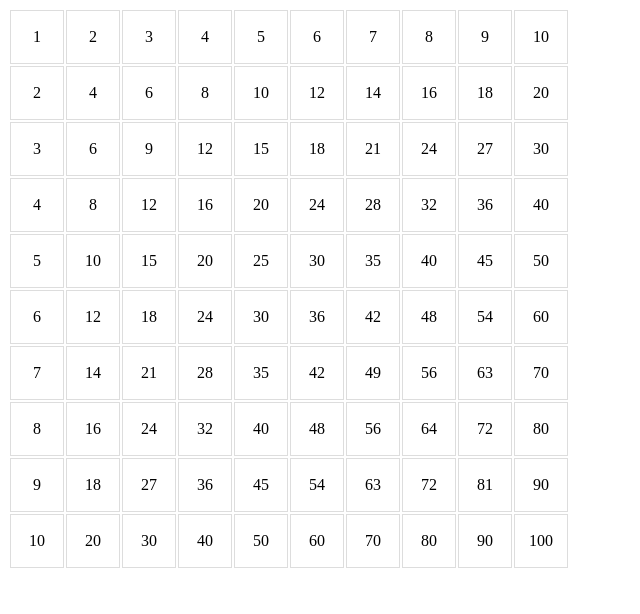
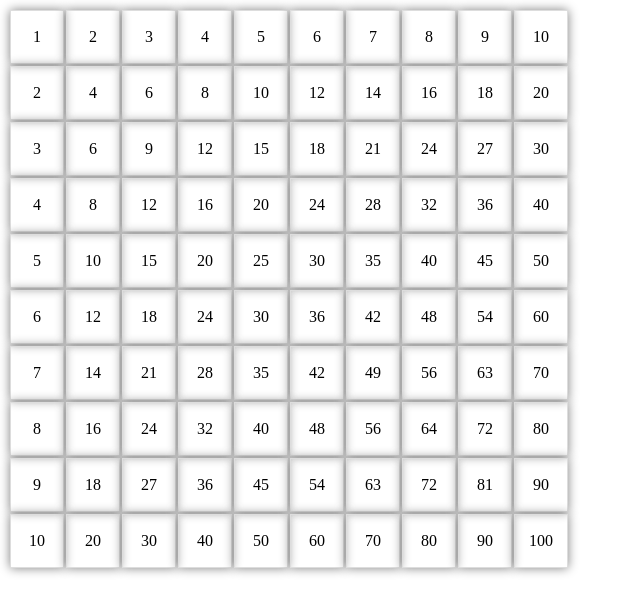
Before and after one commit to a-minor-threat/angular-mt, a plain HTML site: page index.html in a window 1280 px wide. Shown: the whole page, without its empty margins (0-640 px from the left). Drawn offline with nearby package versions, Linux system fonts and the light colour scheme.

Commit message:
updated styling

```diff
--- a/css/style.css
+++ b/css/style.css
@@ -4,4 +4,5 @@ td {
   height:50px;
   text-align:center;
   vertical-align:middle;
+  box-shadow: 0 0 10px gray;
 }
```
